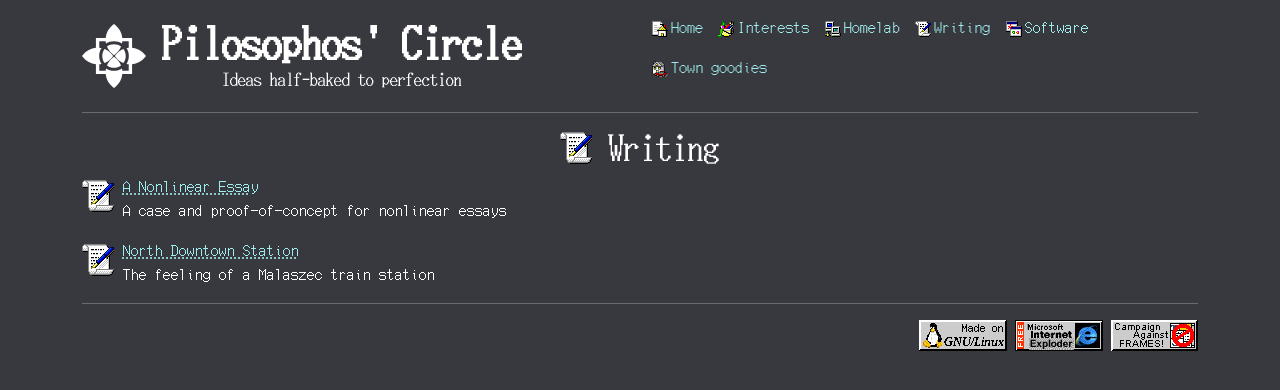
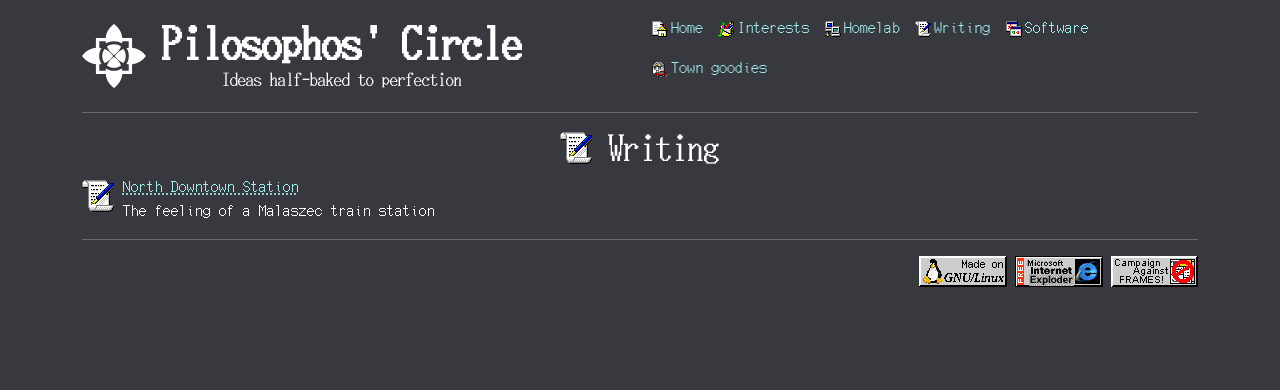
Before and after one commit to pilosophos/pilosophos-site-v1, a Jekyll site: the page built from writing.html, in a window 1280 px wide. Shown: the top 390 px of the page. Built offline with Jekyll 4.4.1, drawn with Linux system fonts in a browser that asks for light colours.

Commit message:
do not list nonlinear essay on writing page right now

```diff
--- a/_writing/nonlinear-essays.html
+++ b/_writing/nonlinear-essays.html
@@ -2,6 +2,7 @@
 title: A Nonlinear Essay
 description: A case and proof-of-concept for nonlinear essays
 layout: nonlinear
+list: unlisted
 ---
 <main class="node" id="nonlinearity-of-cognition">
   <h3>Cognition and learning are nonlinear</h3>
--- a/writing.html
+++ b/writing.html
@@ -9,16 +9,18 @@ layout: default
   </h2>
 
   <ol class="writing-list">
-  {% for piece in site.writing %}
+  {% for collection_page in site.writing %}
+    {% if collection_page.list != "unlisted" %}
       <li>
-      <a href="{{ piece.url | relative_url }}" class="icon-link">
+        <a href="{{ collection_page.url | relative_url }}" class="icon-link">
           <img src="{{ '/assets/images/icons/winrep-1.png' | relative_url }}" role="presentation" class="icon-32">
         </a>
         <div>
-        <a href="{{ piece.url | relative_url }}">{{ piece.title }}</a>
-        <p>{{ piece.description }}</p>
+          <a href="{{ collection_page.url | relative_url }}">{{ collection_page.title }}</a>
+          <p>{{ collection_page.description }}</p>
         </div>
       </li>
+    {% endif %}
   {% endfor %}
   </ol>
 </div>
```
Lines whose indentation alone changed are shown as unchanged.
